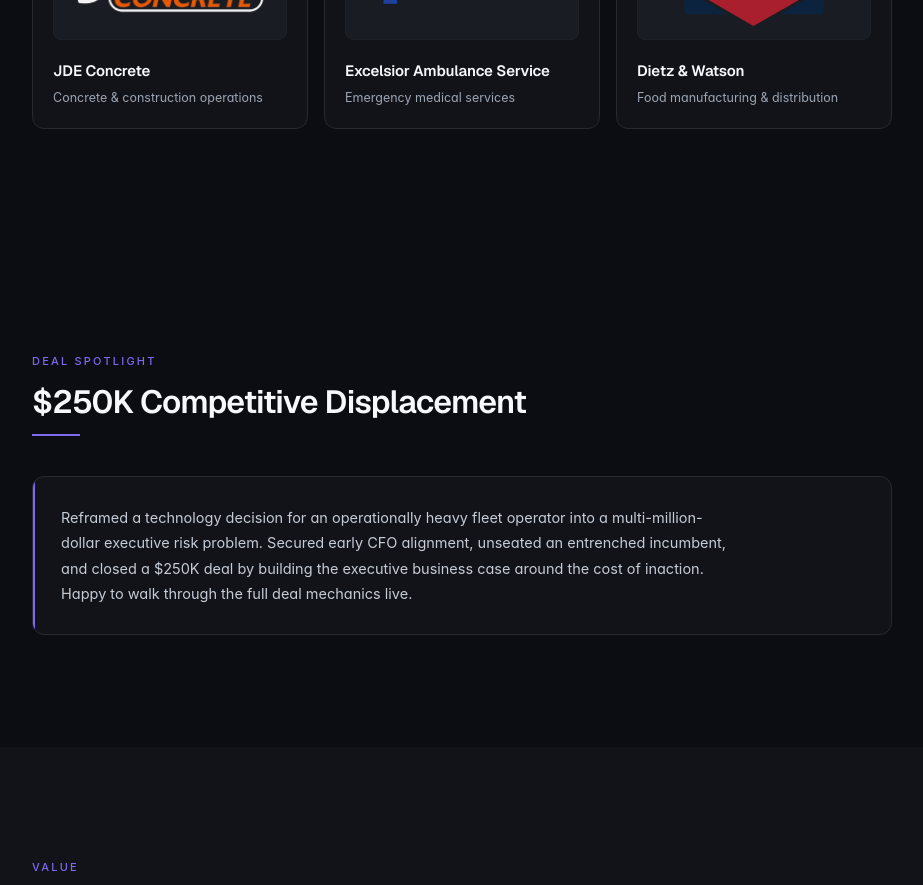
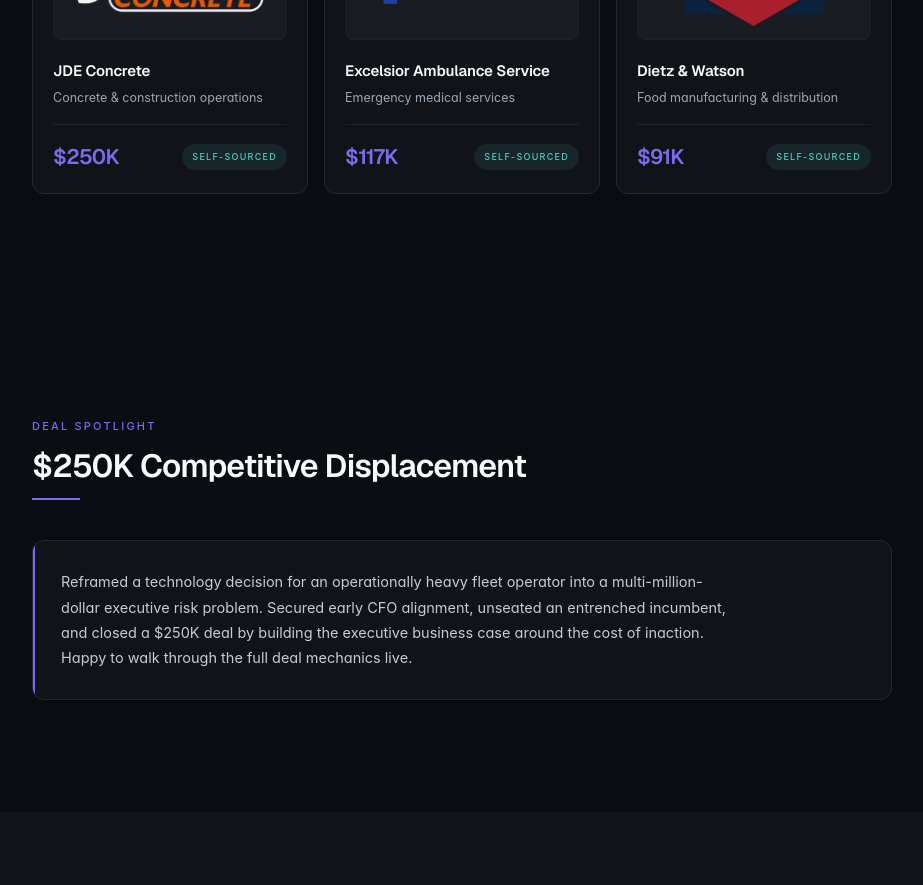
Before and after one commit to davante760-lang/allwhere-website, a React (Vite) app: page / in a window 1280 px wide. Shown: the part 7140-8025 px from the top of the page, without its empty margins (178-1101 px from the left). Built offline with nearby package versions, Linux system fonts and the light colour scheme; a web font is replaced by a local one.

Commit message:
Add marquee deal values and sourcing

```diff
--- a/src/components/MarqueeDeals.jsx
+++ b/src/components/MarqueeDeals.jsx
@@ -5,18 +5,21 @@
   {
     name: 'JDE Concrete',
     industry: 'Concrete & construction operations',
+    value: '$250K',
     logo: '/jde-concrete.png',
     logoClass: 'max-h-[82px] max-w-[210px]',
   },
   {
     name: 'Excelsior Ambulance Service',
     industry: 'Emergency medical services',
+    value: '$117K',
     logo: '/excelsior-ambulance.webp',
     logoClass: 'max-h-[76px] max-w-[240px]',
   },
   {
     name: 'Dietz & Watson',
     industry: 'Food manufacturing & distribution',
+    value: '$91K',
     logo: '/dietz-watson.png',
     logoClass: 'max-h-[98px] max-w-[210px]',
   },
@@ -57,7 +60,13 @@
                 <h3 className="font-heading text-[15px] font-semibold text-text-primary tracking-[-0.01em] mb-1.5">
                   {deal.name}
                 </h3>
-                <p className="text-[12.5px] leading-[1.6] text-text-tertiary mt-auto">{deal.industry}</p>
+                <p className="text-[12.5px] leading-[1.6] text-text-tertiary mb-4">{deal.industry}</p>
+                <div className="mt-auto pt-4 border-t border-border-light flex items-center justify-between gap-3">
+                  <span className="font-heading text-[21px] font-semibold tracking-[-0.03em] text-accent">{deal.value}</span>
+                  <span className="text-[9px] uppercase tracking-[0.14em] font-medium text-teal bg-teal-dim rounded-full px-2.5 py-1.5">
+                    Self-sourced
+                  </span>
+                </div>
               </motion.article>
             </FadeIn>
           ))}
```
